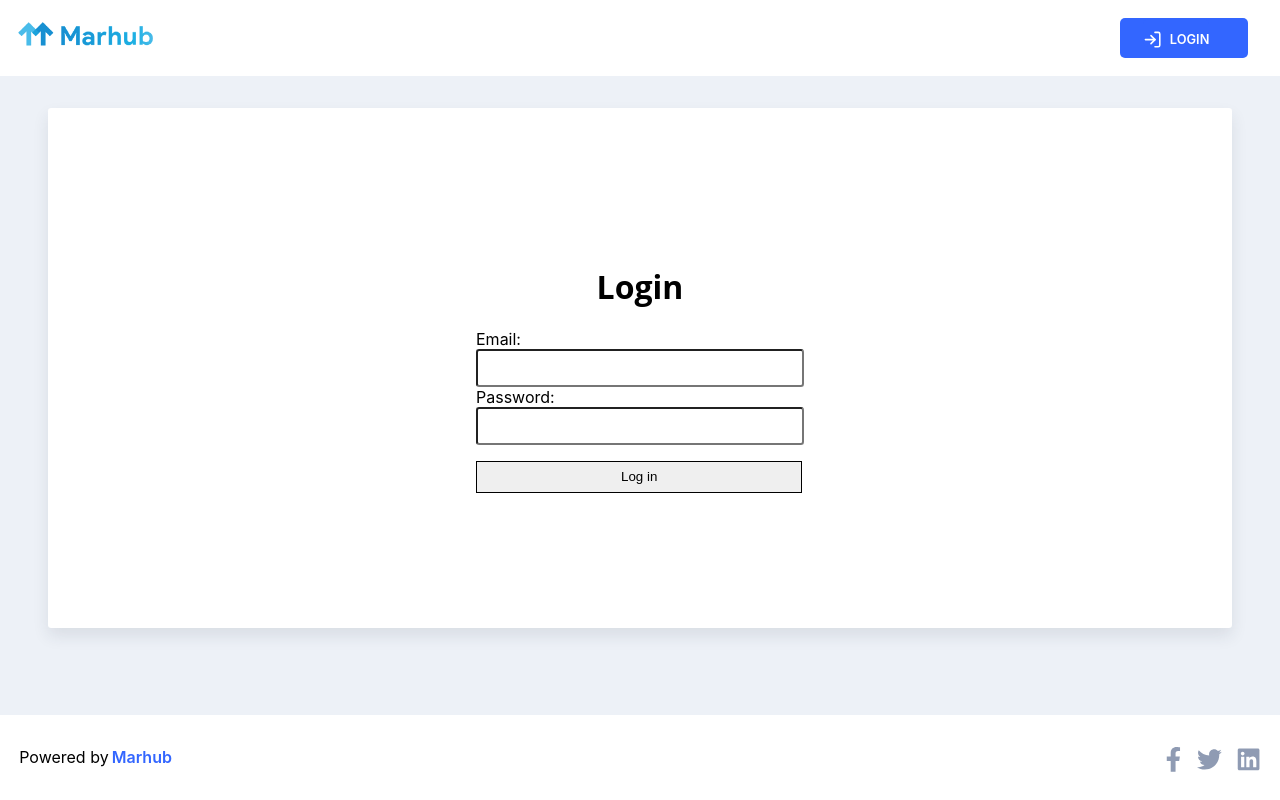
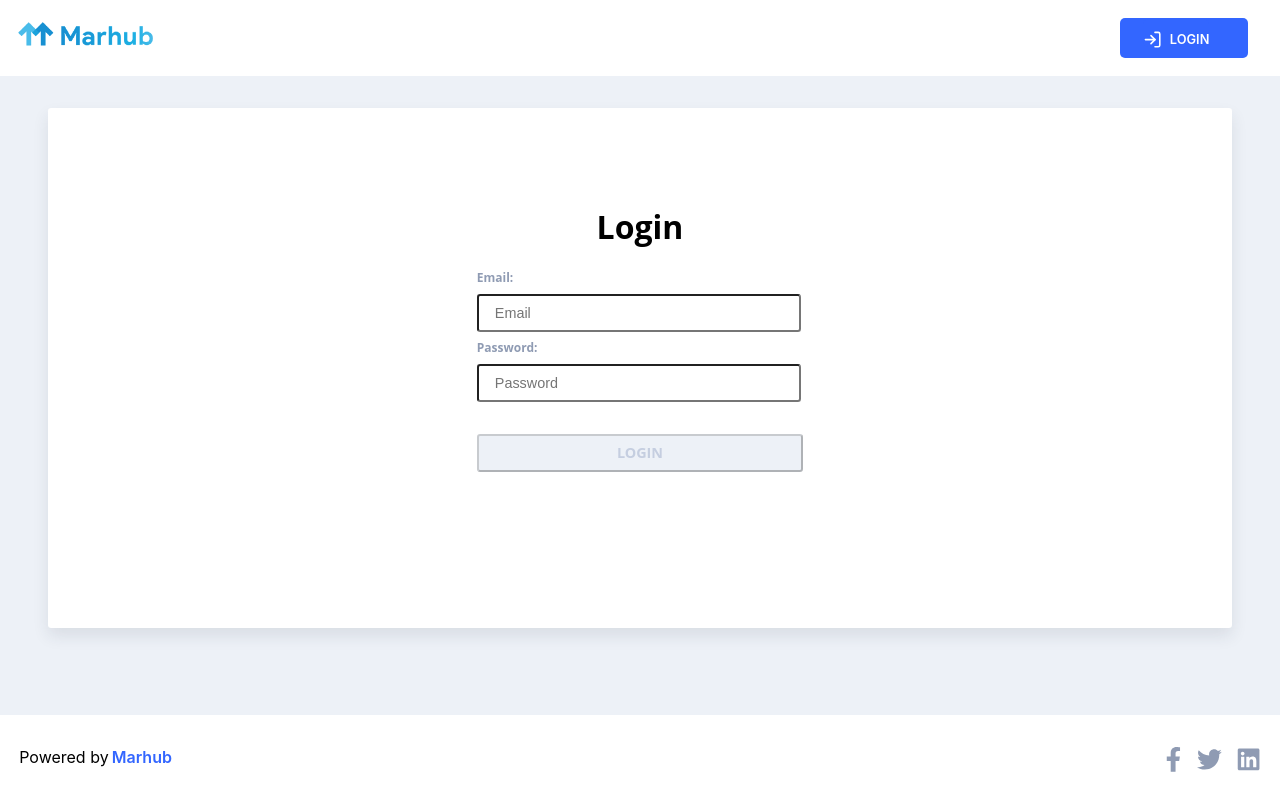
Before and after one commit to MarhubORG/marhub-ui, a React (Create React App) app: page /login in a window 1280 px wide. Built offline with nearby package versions, Linux system fonts and the light colour scheme.

Commit message:
Login layout

```diff
--- a/src/routes/Registration/Login/Login.tsx
+++ b/src/routes/Registration/Login/Login.tsx
@@ -21,12 +21,22 @@ const Layout = styled.div`
 
 const TextInput = styled.input`
   height: 2rem;
-  width: 20rem;
+  min-width: 18rem;
+  max-width: 18rem;
   border-radius: 0.2rem;
+  font-size: 0.9rem;
+  padding-left: 1rem;
+  padding-right: 1rem;
 `;
 
 const Label = styled.label`
   display: block;
+  color: ${({ theme }) => theme.grayText};
+  font-family: Open Sans, sans-serif;
+  font-size: 0.75rem;
+  font-weight: 700;
+  line-height: 1rem;
+  margin: 0.5rem 0rem;
 `;
 
 const Header = styled.h1`
@@ -35,32 +45,44 @@ const Header = styled.h1`
 `;
 
 const Button = styled.button`
-  margin-top: 1rem;
+  margin-top: 2rem;
   align-self: center;
-  height: 2rem;
+  height: 2.4rem;
   width: 20.4rem;
-  border: 1px solid black;
+  background-color: ${({ theme }) => theme.disabledButtonBackground};
+  color: ${({ theme }) => theme.disabledButtonText};
+  font-family: Open Sans, sans-serif;
+  font-weight: 700;
+  font-size: 0.9rem;
+  text-transform: uppercase;
+  border-radius: 0.2rem;
+`;
+
+const Container = styled.div`
+  margin-top: -5rem;
 `;
 
 export default function Login(props: RouteComponentProps) {
   return (
     <Layout>
-      <div>
+      <Container>
         <div>
           <Header>Login</Header>
         </div>
         <div>
           <Label htmlFor="email">Email:</Label>
-          <TextInput type="text" name="email" />
+          <TextInput type="text" placeholder="Email" name="email" />
         </div>
         <div>
           <Label htmlFor="email">Password:</Label>
-          <TextInput type="password" name="password" />
+          <TextInput type="password" placeholder="Password" name="password" />
         </div>
         <div>
-          <Button type="submit">Log in</Button>
+          <Button disabled type="submit">
+            Login
+          </Button>
         </div>
-      </div>
+      </Container>
     </Layout>
   );
 }
--- a/src/styles/themes.ts
+++ b/src/styles/themes.ts
@@ -4,4 +4,7 @@ export const mainTheme = {
   socialLinkGray: '#8f9bb3',
   backgroundGray: '#edf1f7',
   darkGray: '#595c61',
+  grayText: '#8f9bb3',
+  disabledButtonBackground: '#edf1f7',
+  disabledButtonText: '#c5cee0',
 };
```
Also changed, not shown: 1 other file (tests, documents, lock files or other folders).
